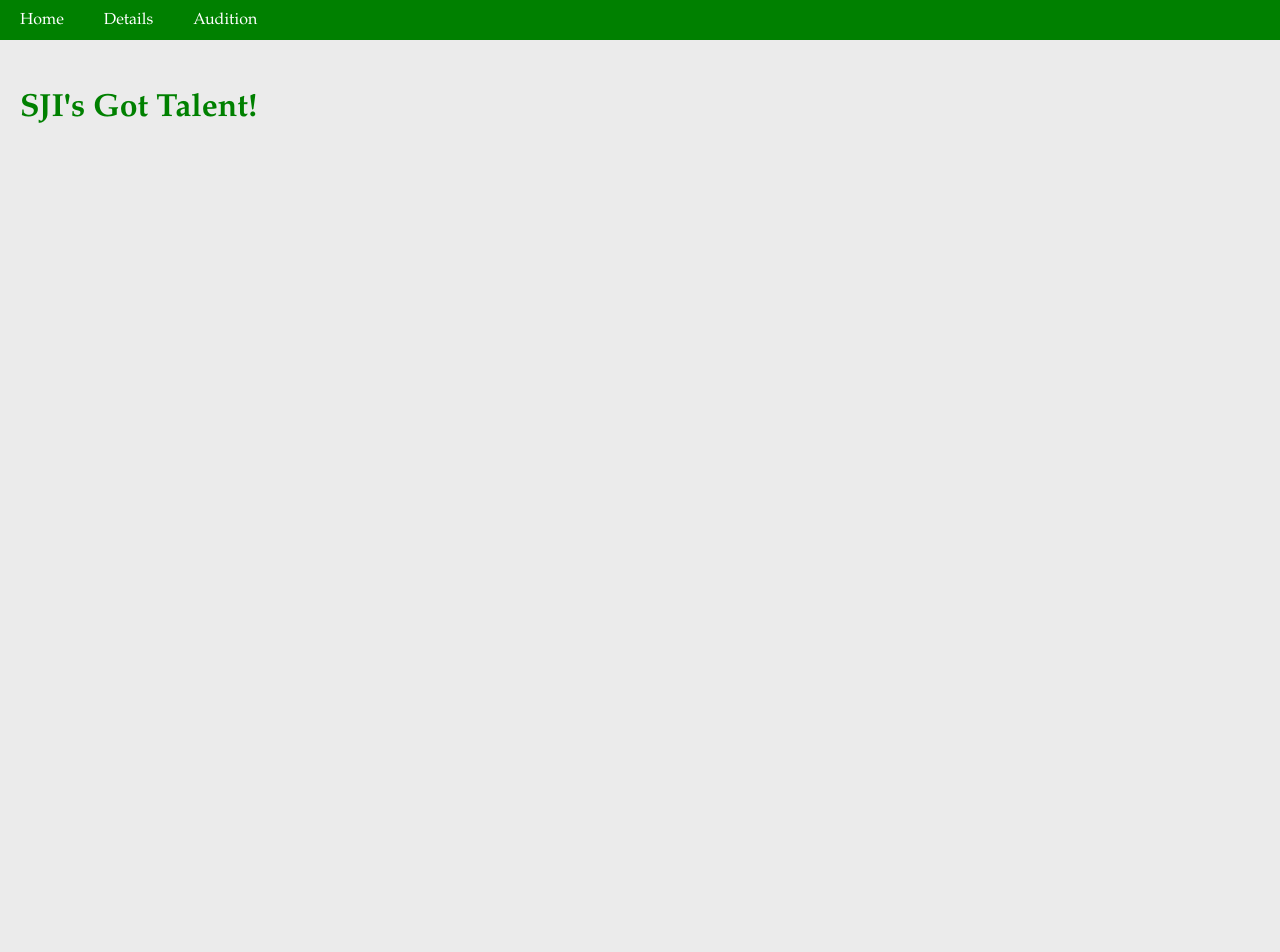
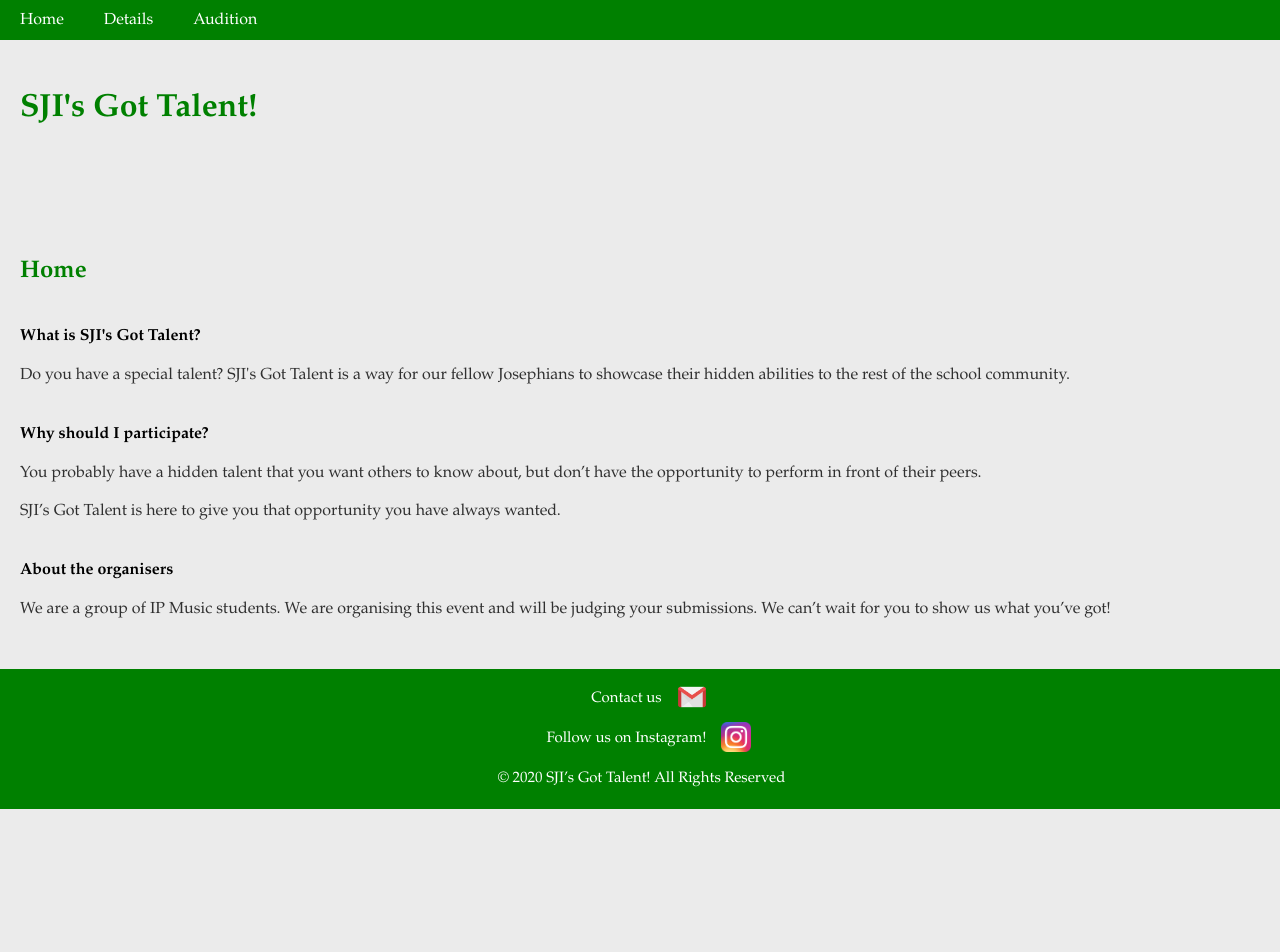
Before and after one commit to SJISGOTTALENT/sjis-got-talent, a plain HTML site: page SJIsGotTalent/index.html in a window 1280 px wide. Shown: the top 952 px of the page. After the commit the page ends 810 px from the top, so only its background shows below. Drawn offline with Linux system fonts and the light colour scheme; a script that the page names is missing; files whose address does not match are found by name.

Commit message:
Update style.css

```diff
--- a/SJIsGotTalent/style.css
+++ b/SJIsGotTalent/style.css
@@ -6,7 +6,6 @@
 
 html, body{
  background-color:#ebebeb;
- position:relative;
  height:100%;
 }
 
@@ -16,8 +15,9 @@ html, body{
 
 #main{
  overflow:auto;
- padding-bottom:1000px
+ padding-bottom:100px
 }
+
 nav{
  width:100%;
  height:40px;
@@ -113,11 +113,13 @@ footer{
  text-align:center;
  margin-bottom:0;
  padding:0;
- postition: relative;
- height=1000px
- margin-top:-1000px;
+}
+
+#footer{
+ position: relative;
+ height=100px
+ margin-top:-100px;
  clear:both;
-
 }
 
 footer p{
```
